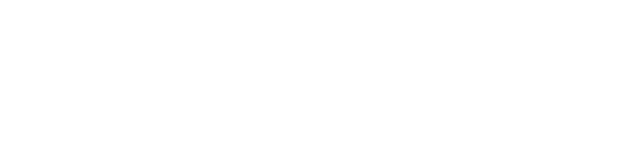
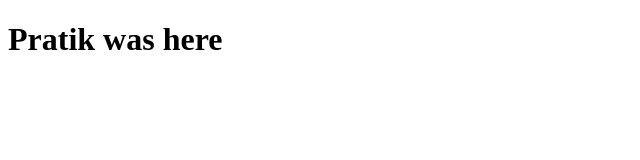
Before and after one commit to pratikvv2/git-tut1, a plain HTML site: page index.html in a window 1280 px wide. Shown: the whole page, without its empty margins (0-640 px from the left). Drawn offline with Linux system fonts and the light colour scheme.

Commit message:
feat-one

```diff
--- a/index.html
+++ b/index.html
@@ -7,7 +7,7 @@
 </head>
 <body>
 
-
+   <h1>Pratik was here</h1>
 
 
 
```
